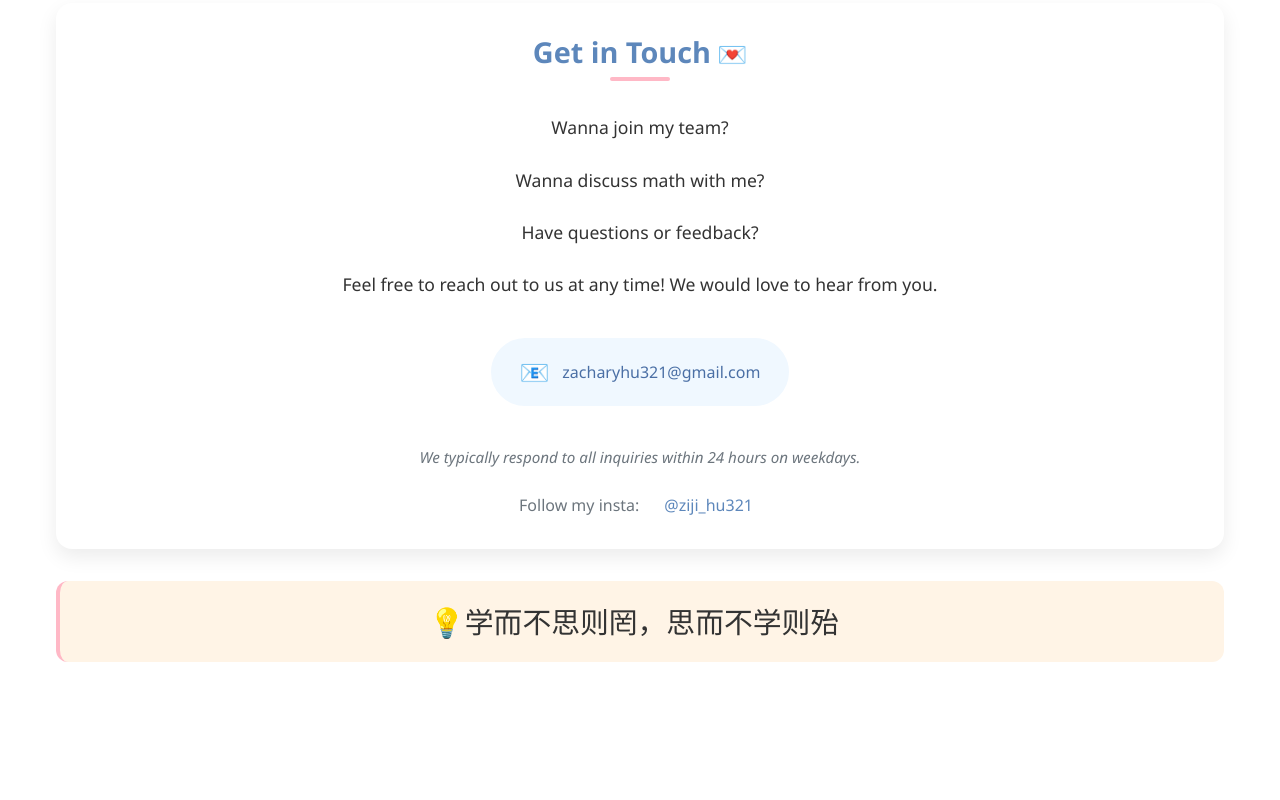
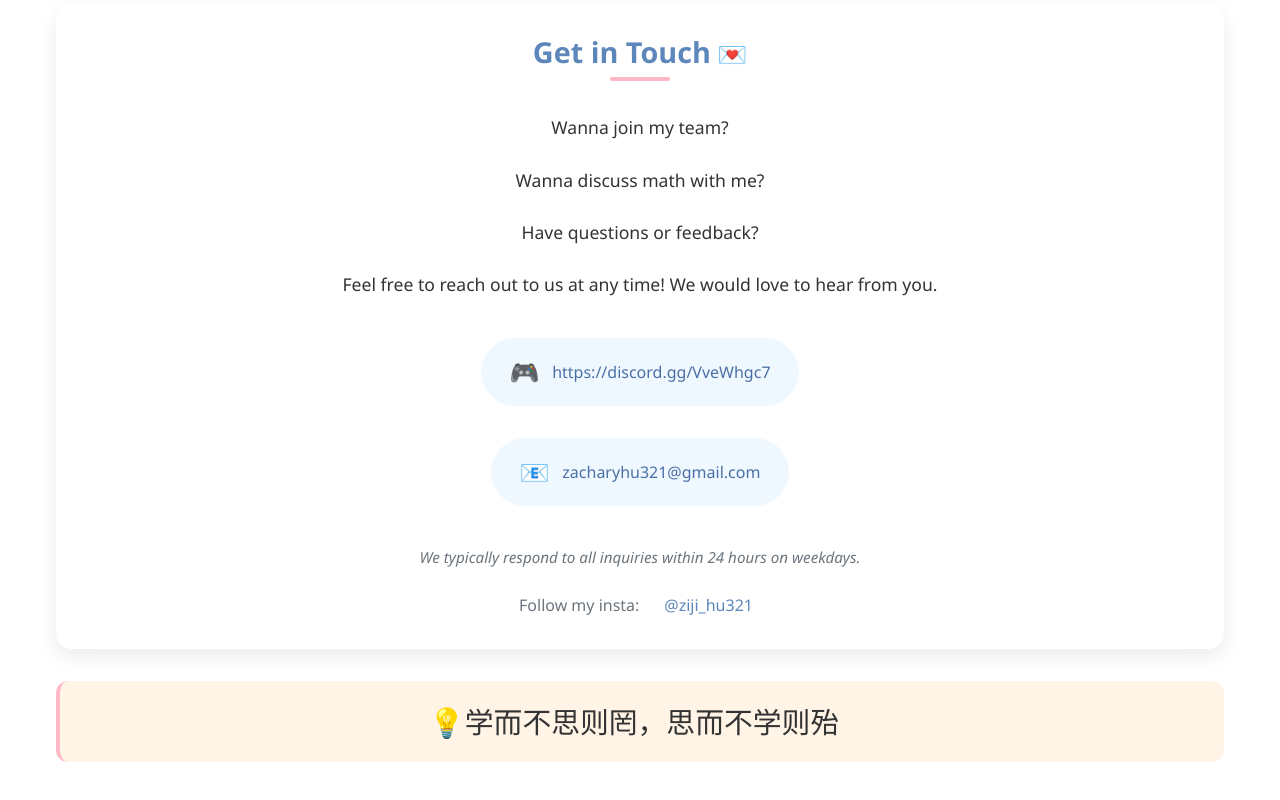
Before and after one commit to ZijiHu321/SmartQuestionBank, a Next.js app: page /profile/aboutus in a window 1280 px wide. Shown: the part 1159-1959 px from the top of the page. Before the commit the page ends 1869 px from the top, so only its background shows below. Built offline with nearby package versions, Linux system fonts and the light colour scheme.

Commit message:
Update AboutUs page: Add Discord invitation button with separate notifications

```diff
--- a/app/profile/aboutus/page.tsx
+++ b/app/profile/aboutus/page.tsx
@@ -9,7 +9,8 @@ import jinkai from '../../../public/Jinkai.jpg';
 const AboutUs = () => {
   const [isMobile, setIsMobile] = useState(false);
   const [currentSlide, setCurrentSlide] = useState(0);
-  const [showCopied, setShowCopied] = useState(false);
+  const [showEmailCopied, setShowEmailCopied] = useState(false);
+  const [showDiscordCopied, setShowDiscordCopied] = useState(false);
 
   useEffect(() => {
     const checkScreenSize = () => {
@@ -65,10 +66,20 @@ const AboutUs = () => {
   const copyEmail = async () => {
     try {
       await navigator.clipboard.writeText('zacharyhu321@gmail.com');
-      setShowCopied(true);
-      setTimeout(() => setShowCopied(false), 2000);
+      setShowEmailCopied(true);
+      setTimeout(() => setShowEmailCopied(false), 2000);
     } catch (err) {
       console.error('Failed to copy email: ', err);
+    }
+  };
+
+  const copyDiscord = async () => {
+  try {
+    await navigator.clipboard.writeText('https://discord.gg/VveWhgc7');
+    setShowDiscordCopied(true);
+    setTimeout(() => setShowDiscordCopied(false), 2000);
+  } catch (err) {
+    console.error('Failed to copy Discord link: ', err);
   }
 };
 
@@ -201,6 +212,30 @@ const AboutUs = () => {
             Feel free to reach out to us at any time! We would love to hear from you.
           </p>
 
+          <div style={{ display: 'flex', flexDirection: 'column', alignItems: 'center', gap: '0rem' }}>
+            <div style={styles.emailContainer}>
+              <div style={styles.emailIcon}>🎮</div>
+              <button
+                onClick={copyDiscord}
+                style={styles.emailLink}
+                onMouseOver={(e) => {
+                  e.currentTarget.style.transform = 'scale(1.05)';
+                  e.currentTarget.style.color = '#ff7b9c';
+                }}
+                onMouseOut={(e) => {
+                  e.currentTarget.style.transform = 'scale(1)';
+                  e.currentTarget.style.color = '#4a6fa5';
+                }}
+              >
+                https://discord.gg/VveWhgc7
+              </button>
+              {showDiscordCopied && (
+                <div style={styles.copiedNotification}>
+                  Copied! ✓
+                </div>
+              )}
+            </div>
+
             <div style={styles.emailContainer}>
               <div style={styles.emailIcon}>📧</div>
               <button
@@ -217,11 +252,12 @@ const AboutUs = () => {
               >
                 zacharyhu321@gmail.com
               </button>
-            {showCopied && (
+              {showEmailCopied && (
                 <div style={styles.copiedNotification}>
                   Copied! ✓
                 </div>
               )}
+            </div>
           </div>
 
           <p style={styles.responseNote}>
```
Lines whose indentation alone changed are shown as unchanged.
